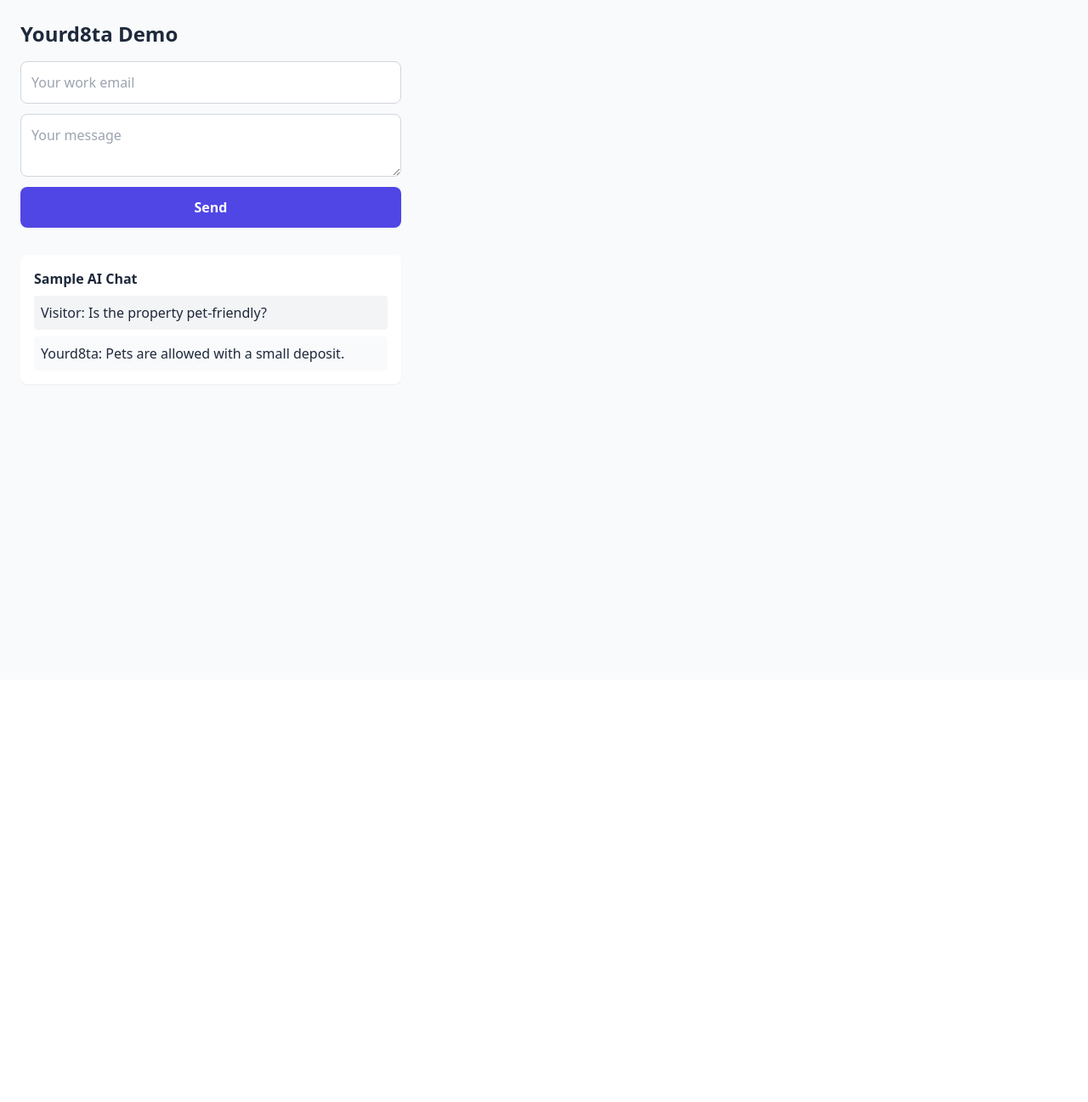
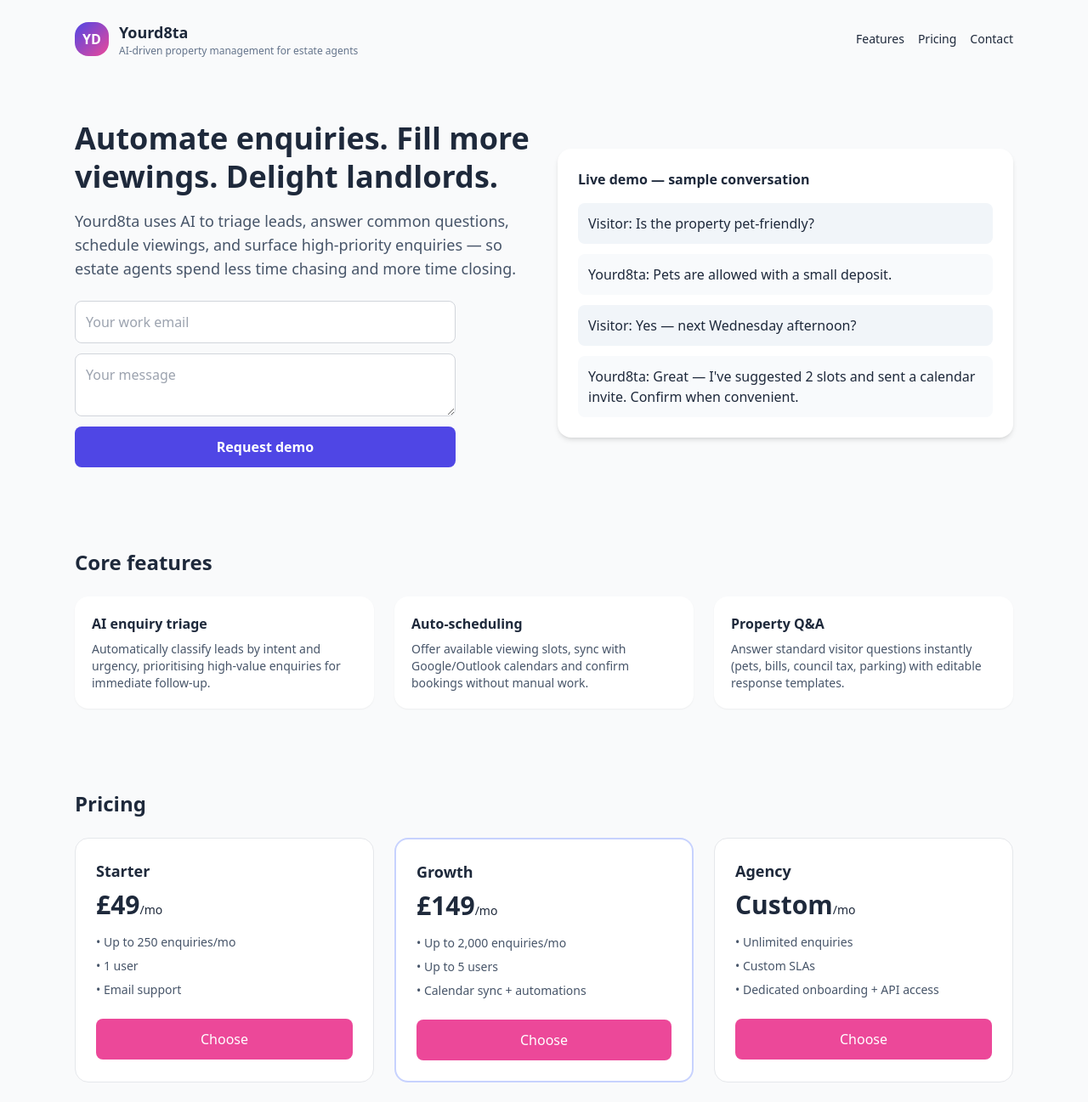
Before and after one commit to yourd8ta-code/yourd8ta-site, a React (Create React App) app: page / in a window 1280 px wide. Shown: the top 1297 px of the page at 85% size. Before the commit the page ends 800 px from the top, so only its background shows below. Built offline with nearby package versions, Linux system fonts and the light colour scheme.

Commit message:
Update App.js

```diff
--- a/src/App.js
+++ b/src/App.js
@@ -29,9 +29,31 @@ export default function App() {
   };
 
   return (
-    <div className="min-h-screen bg-gray-50 text-slate-800 p-6">
-      <h1 className="text-2xl font-bold mb-4">Yourd8ta Demo</h1>
-      <form onSubmit={handleSignup} className="flex flex-col gap-3 max-w-md">
+    <div className="min-h-screen bg-gray-50 text-slate-800">
+      {/* Header */}
+      <header className="max-w-6xl mx-auto p-6 flex items-center justify-between">
+        <div className="flex items-center gap-3">
+          <div className="w-10 h-10 rounded-2xl bg-gradient-to-br from-indigo-600 to-pink-500 flex items-center justify-center text-white font-bold">YD</div>
+          <div>
+            <h1 className="text-lg font-semibold">Yourd8ta</h1>
+            <p className="text-xs text-slate-500">AI-driven property management for estate agents</p>
+          </div>
+        </div>
+        <nav className="flex gap-4 items-center">
+          <a href="#features" className="text-sm hover:underline">Features</a>
+          <a href="#pricing" className="text-sm hover:underline">Pricing</a>
+          <a href="#contact" className="text-sm hover:underline">Contact</a>
+        </nav>
+      </header>
+
+      {/* Hero + Form */}
+      <main className="max-w-6xl mx-auto px-6">
+        <section className="grid md:grid-cols-2 gap-8 items-center py-12">
+          <div>
+            <h2 className="text-4xl font-extrabold leading-tight">Automate enquiries. Fill more viewings. Delight landlords.</h2>
+            <p className="mt-4 text-lg text-slate-600">Yourd8ta uses AI to triage leads, answer common questions, schedule viewings, and surface high-priority enquiries — so estate agents spend less time chasing and more time closing.</p>
+
+            <form onSubmit={handleSignup} className="mt-6 flex flex-col gap-3 max-w-md">
               <input
                 type="email"
                 value={email}
@@ -46,27 +68,75 @@ export default function App() {
                 placeholder="Your message"
                 className="p-3 rounded-lg border border-gray-300"
               />
-        <button
-          type="submit"
-          className="px-4 py-3 rounded-lg bg-indigo-600 text-white font-semibold"
-        >
-          Send
+              <button type="submit" className="px-4 py-3 rounded-lg bg-indigo-600 text-white font-semibold">
+                Request demo
               </button>
             </form>
-      {submitted && (
-        <p className="mt-3 text-green-600">
-          Thanks — we’ll be in touch soon!
-        </p>
-      )}
+            {submitted && <p className="mt-3 text-green-600">Thanks — we’ll be in touch soon!</p>}
+          </div>
 
-      {/* Sample AI chat box */}
-      <div className="mt-8 p-4 bg-white rounded-lg shadow-sm max-w-md">
-        <p className="font-semibold mb-2">Sample AI Chat</p>
-        <div className="space-y-2">
-          <div className="p-2 bg-gray-100 rounded">Visitor: Is the property pet-friendly?</div>
-          <div className="p-2 bg-gray-50 rounded">Yourd8ta: Pets are allowed with a small deposit.</div>
+          {/* AI chat demo */}
+          <div className="bg-white rounded-2xl p-6 shadow-md">
+            <h3 className="font-semibold">Live demo — sample conversation</h3>
+            <div className="mt-4 space-y-3">
+              <div className="p-3 rounded-lg bg-slate-100">Visitor: Is the property pet-friendly?</div>
+              <div className="p-3 rounded-lg bg-slate-50">Yourd8ta: Pets are allowed with a small deposit.</div>
+              <div className="p-3 rounded-lg bg-slate-100">Visitor: Yes — next Wednesday afternoon?</div>
+              <div className="p-3 rounded-lg bg-slate-50">Yourd8ta: Great — I've suggested 2 slots and sent a calendar invite. Confirm when convenient.</div>
             </div>
           </div>
+        </section>
+
+        {/* Features */}
+        <section id="features" className="py-12">
+          <h3 className="text-2xl font-bold">Core features</h3>
+          <div className="mt-6 grid sm:grid-cols-2 lg:grid-cols-3 gap-6">
+            <Feature title="AI enquiry triage" desc="Automatically classify leads by intent and urgency, prioritising high-value enquiries for immediate follow-up." />
+            <Feature title="Auto-scheduling" desc="Offer available viewing slots, sync with Google/Outlook calendars and confirm bookings without manual work." />
+            <Feature title="Property Q&A" desc="Answer standard visitor questions instantly (pets, bills, council tax, parking) with editable response templates." />
+          </div>
+        </section>
+
+        {/* Pricing */}
+        <section id="pricing" className="py-12">
+          <h3 className="text-2xl font-bold">Pricing</h3>
+          <div className="mt-6 grid md:grid-cols-3 gap-6">
+            <PricingCard title="Starter" price="£49" bullets={["Up to 250 enquiries/mo","1 user","Email support"]} />
+            <PricingCard title="Growth" price="£149" bullets={["Up to 2,000 enquiries/mo","Up to 5 users","Calendar sync + automations"]} highlighted />
+            <PricingCard title="Agency" price="Custom" bullets={["Unlimited enquiries","Custom SLAs","Dedicated onboarding + API access"]} />
+          </div>
+        </section>
+
+        {/* Contact */}
+        <section id="contact" className="py-12 bg-white rounded-2xl p-8 shadow-sm">
+          <h3 className="text-2xl font-bold">Talk to us</h3>
+          <p className="text-slate-600 mt-2">Want a tailored demo? Tell us about your team.</p>
+        </section>
+
+        <footer className="mt-12 py-8 text-sm text-slate-500">
+          <div className="max-w-6xl mx-auto flex flex-col md:flex-row justify-between items-center gap-4">
+            <div>© {new Date().getFullYear()} Yourd8ta</div>
+            <div className="flex gap-4">
+              <a href="#" className="hover:underline">Privacy</a>
+              <a href="#" className="hover:underline">Terms</a>
+            </div>
+          </div>
+        </footer>
+      </main>
     </div>
   );
 }
+
+// --- Helper components ---
+function Feature({ title, desc }) {
+  return <div className="bg-white rounded-2xl p-5 shadow-sm"><h4 className="font-semibold">{title}</h4><p className="mt-2 text-sm text-slate-600">{desc}</p></div>;
+}
+
+function PricingCard({ title, price, bullets = [], highlighted = false }) {
+  return <div className={`${highlighted ? "border-2 border-indigo-200" : "border"} rounded-2xl p-6 bg-white`}>
+    <h4 className="font-bold text-lg">{title}</h4>
+    <div className="mt-2 text-3xl font-extrabold">{price}<span className="text-sm font-normal">/mo</span></div>
+    <ul className="mt-4 space-y-2 text-sm text-slate-600">{bullets.map((b,i) => <li key={i}>• {b}</li>)}</ul>
+    <button className="mt-6 w-full px-4 py-3 rounded-lg bg-pink-500 text-white">Choose</button>
+  </div>;
+}
```
Lines whose indentation alone changed are shown as unchanged.
